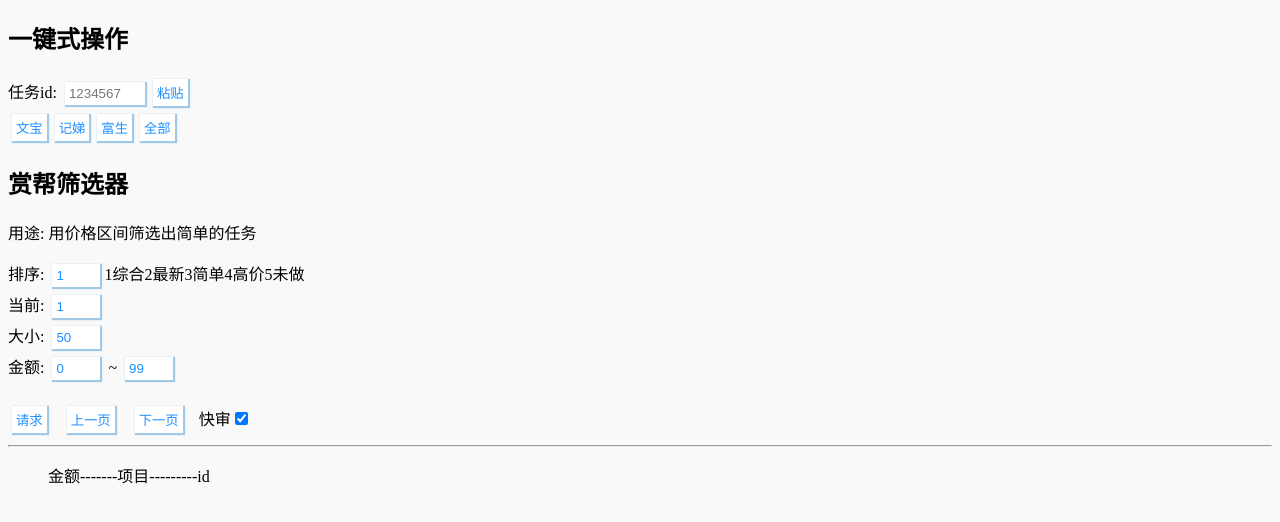
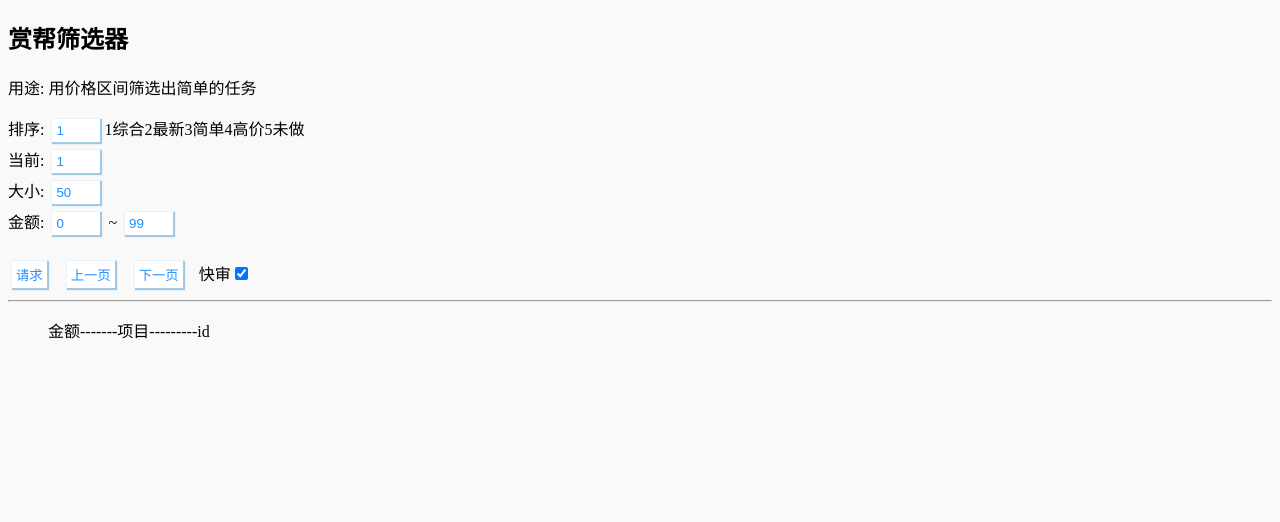
Before and after one commit to hishere/hishere.github.io, a plain HTML site: page shangb.html in a window 1280 px wide. Drawn offline with nearby package versions, Linux system fonts and the light colour scheme.

Commit message:
Update shangb.html

```diff
--- a/shangb.html
+++ b/shangb.html
@@ -28,14 +28,6 @@
 </head>
 <body>
 <div id="app">
-    <h2>一键式操作</h2>
-    任务id: <input type="text" class="t1" placeholder="1234567" v-model="taskId"/>
-    <button v-on:click="paste()">粘贴</button>
-    <br>
-    <button v-on:click="fetchWb">文宝</button>
-    <button v-on:click="fetchJd">记娣</button>
-    <button v-on:click="fetchFs">富生</button>
-    <button v-on:click="fetchAll">全部</button>
     <h2>赏帮筛选器</h2>
     <p>用途: 用价格区间筛选出简单的任务</p>
 <!--    <h3><a href="http://bnmh.ftvip.cn/4877987">下载</a></h3>-->
@@ -55,7 +47,9 @@
     <hr>
     <ul>
         金额-------项目---------id
-        <li v-for="(i,index) in res" :class="{'dcdcdc': index%2==0}">{{ i.money }}元---{{ i.name }}---{{ i.id }}</li>
+        <li v-for="(i,index) in res" :class="{'dcdcdc': index%2==0}">
+            {{ i.money }}元---{{ i.name }}---<span v-on:click="detailFs(i.id)">{{ i.id }}</span>
+        </li>
     </ul>
 </div>
 <script>
@@ -119,33 +113,13 @@
                     taht.taskId=text;
                 });
             },
-            fetchWb(){
-                let headers=this.headers;
-                headers["uuid"]=this.wbId;
-                headers["deviceInfo"]=this.realme;
-                let taskId=this.taskId;
-                fetch('http://gateway.shangbangzhuan.com/task/fetch/'+taskId, {headers: headers});
-
-            },
-            fetchJd(){
-                let headers=this.headers;
-                headers["uuid"]=this.jdId;
-                headers["deviceInfo"]=this.realme;
-                let taskId=this.taskId;
-                fetch('http://gateway.shangbangzhuan.com/task/fetch/'+taskId, {headers: headers});
-
-            },
-            fetchFs(){
+            //点击后浏览记录中就能找到了
+            detailFs(taskId){
                 let headers=this.headers;
                 headers["uuid"]=this.fsId;
                 headers["deviceInfo"]=this.redmi;
-                let taskId=this.taskId;
-                fetch('http://gateway.shangbangzhuan.com/task/fetch/'+taskId, {headers: headers});
-            },
-            fetchAll(){
-                this.fetchWb();
-                setTimeout(()=>{this.fetchJd()},500)
-                setTimeout(()=>{this.fetchFs()},1000)
+                console.log("点击了:"+taskId);
+                fetch('http://gateway.shangbangzhuan.com/task/detail/'+taskId, {headers: headers});
             },
             hallList() {
                 const that = this;
```
